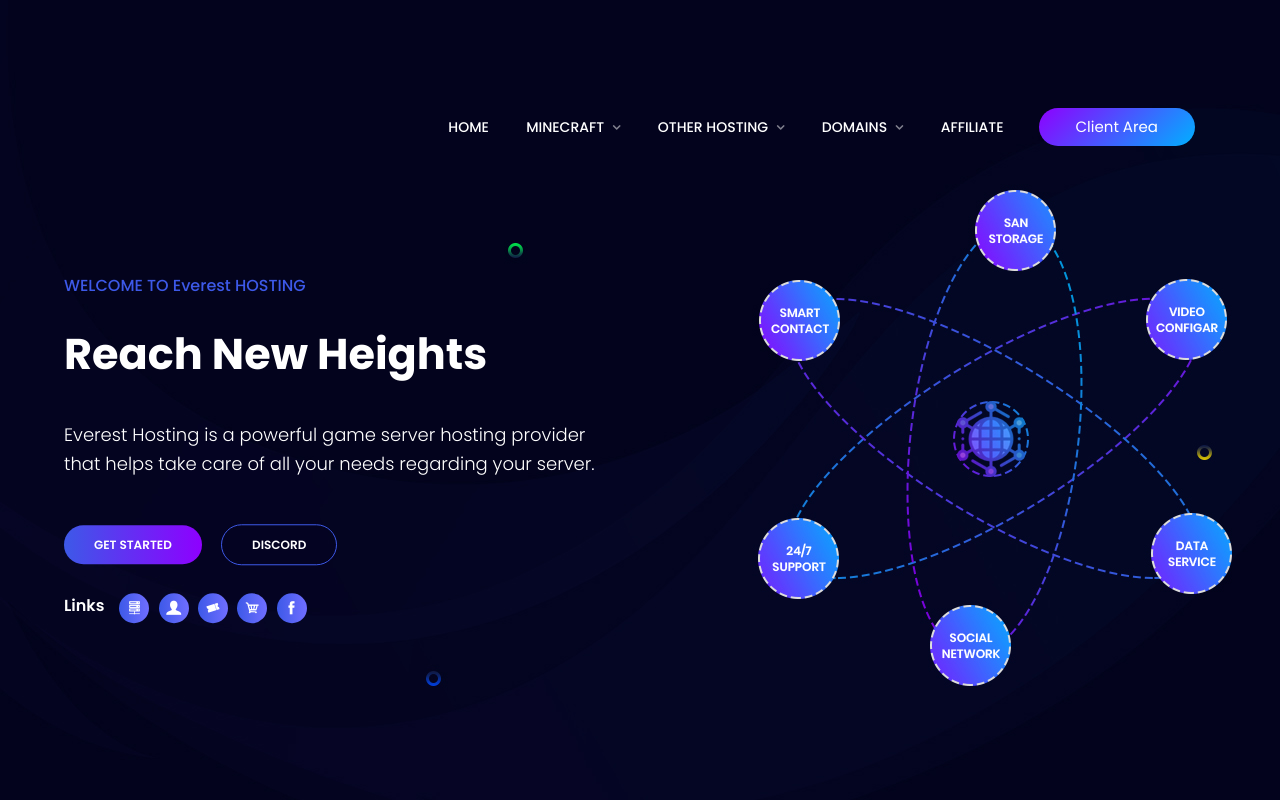
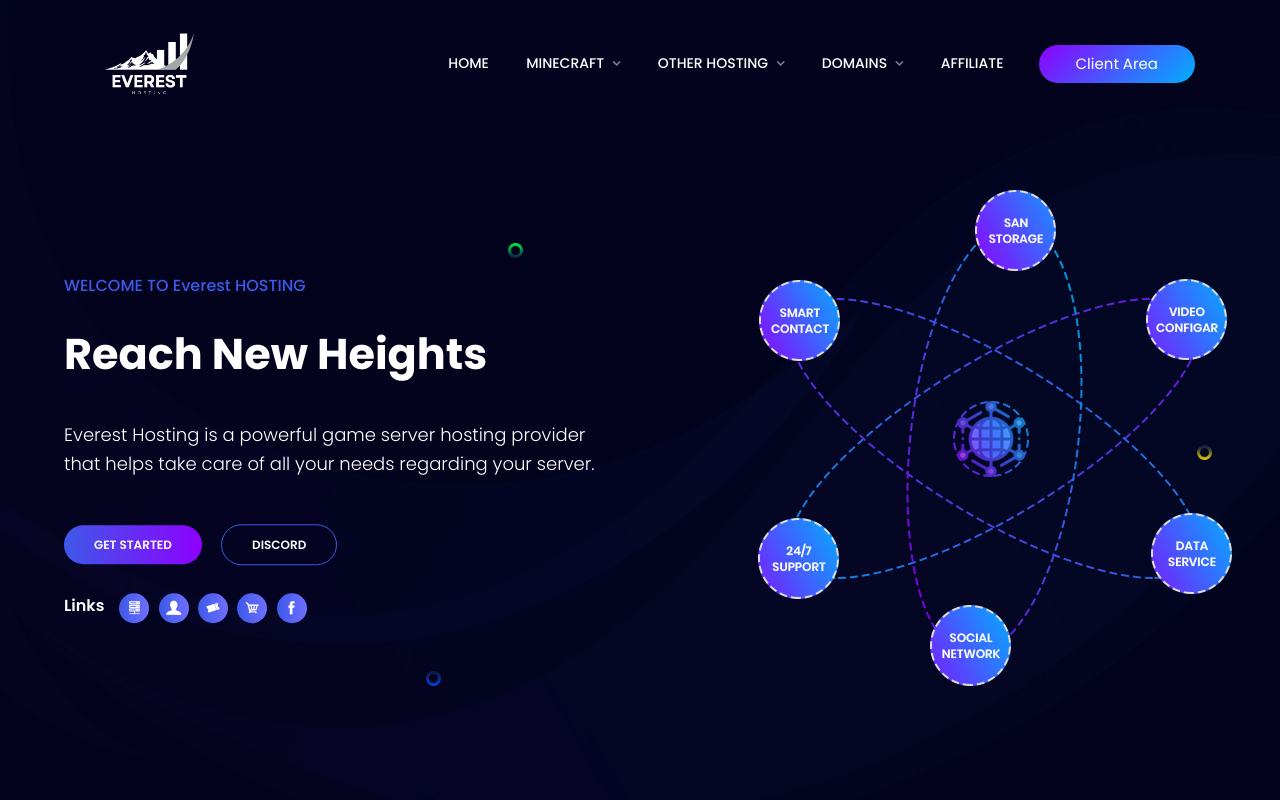
Before and after one commit to efwfewfdcsxcew/cawcascsacweascxsvcxzewfsdcx.github.io, a plain HTML site: page index.html in a window 1280 px wide. Shown: the top 800 px of the page. Drawn offline with Linux system fonts and the light colour scheme.

Commit message:
website new logo

```diff
--- a/index.html
+++ b/index.html
@@ -32,10 +32,10 @@
                      <div class="col-md-3 col-sm-3 col-xs-4">
                         <div class="logo">
                            <a class="main_sticky_main_l" href="index.html" title="poket">
-                           <img src="assets/images/hosting/logo2.svg" alt="poket">
+                           <img src="assets/images/hosting/2.png" height="50%" width="50%" alt="poket">
                            </a>
                            <a class="main_sticky_l" href="index.html" title="poket">
-                           <img src="assets/images/hosting/logo2.svg" alt="poket">
+                           <img src="assets/images/hosting/2.png" height="50%" width="50%" alt="poket">
                            </a>
                         </div>
                      </div>
@@ -89,7 +89,7 @@
                <div class="col-sm-12">
                   <div class="mobile_menu_logo text-center">
                      <a href="index.html" title="poket">
-                     <img src="assets/images/hosting/logo2.svg" alt="poket">
+                     <img src="assets/images/hosting/2.png" height="50%" width="50%" alt="poket">
                      </a>
                   </div>
                </div>
```
Also changed, not shown: assets/images/hosting/2.png (added).
